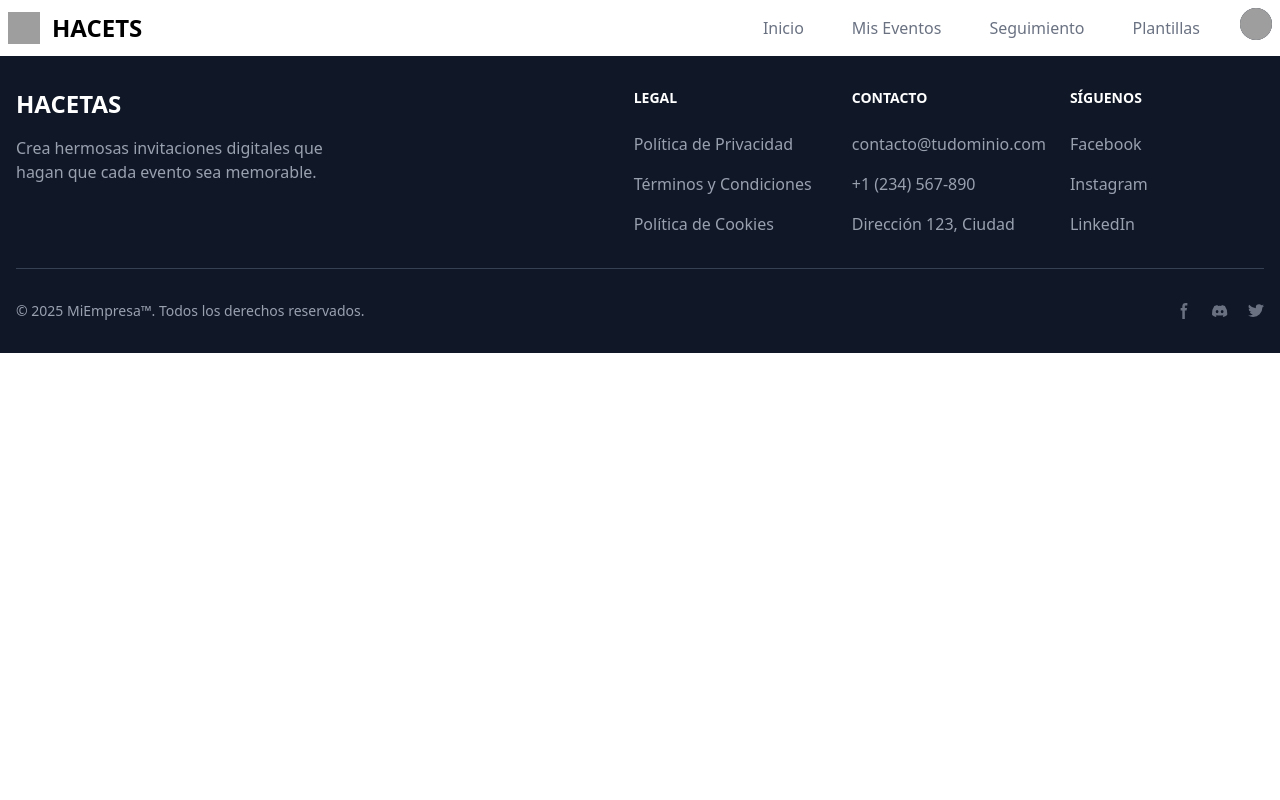
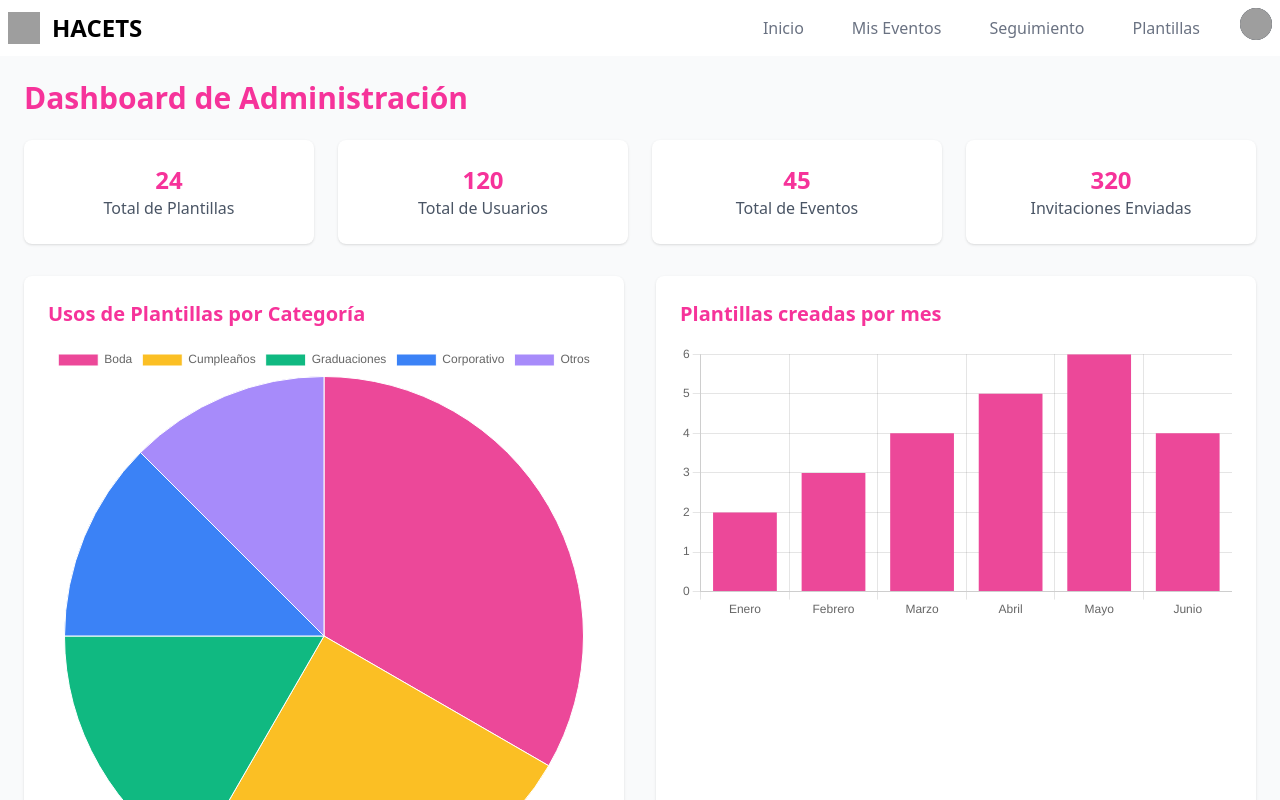
Before and after one commit to YIRIBET/Integradora9B, a React (Vite) app in the folder frontend/: page /admin/home in a window 1280 px wide. Shown: the top 800 px of the page. Built offline with nearby package versions, Linux system fonts and the light colour scheme; grey boxes are pictures that could not be loaded.

Commit message:
[FEAT]: Pantallas del admin añadidas

```diff
--- a/frontend/package.json
+++ b/frontend/package.json
@@ -11,7 +11,9 @@
   },
   "dependencies": {
     "axios": "^1.10.0",
+    "chart.js": "^4.5.0",
     "react": "^19.1.0",
+    "react-chartjs-2": "^5.3.0",
     "react-dnd": "^16.0.1",
     "react-dnd-html5-backend": "^16.0.1",
     "react-dom": "^19.1.0",
--- a/frontend/src/App.jsx
+++ b/frontend/src/App.jsx
@@ -1,21 +1,18 @@
-import { useState } from 'react'
-import reactLogo from './assets/react.svg'
-import viteLogo from '/vite.svg'
 import './App.css'
-import { Routes, Route, Outlet } from 'react-router-dom'
+import { Routes, Route } from 'react-router-dom'
 import Navbar from './Components/Navbar'
 import LandingPage from './Components/LandingPage'
 import Footer from './Components/Footer'
 import Login from './Pages/auth/Login'
 import Registry from './Pages/auth/Registry'
-import Home from './Pages/User/Home'
 import Templates from './Pages/User/Templates'
 import Profile from './Pages/User/Profile'
-import React from 'react'
 import MyEvent from './Pages/User/MyEvents'
 import Traking from './Pages/User/Traking'
 import UserManagement from './Pages/admin/UserManagement'
 import TemplateManagement from './Pages/admin/TemplateManagement'
+import Home from './Pages/user/Home'
+import AdminHome from './Pages/admin/Home'
 
 function App() {
   return (
@@ -30,8 +27,12 @@ function App() {
         <Route path="/profile" element={<Profile />} />
         <Route path="/mis-eventos" element={<MyEvent />} />
         <Route path="/traking" element={<Traking />} />
-        <Route path="/user-management" element={<UserManagement />} />
-        <Route path="/template-management" element={<TemplateManagement />} />
+        <Route path="/admin/user-management" element={<UserManagement />} />
+        <Route
+          path="/admin/template-management"
+          element={<TemplateManagement />}
+        />
+        <Route path="/admin/home" element={<AdminHome />} />
         {/* otras rutas  */}
       </Routes>
       <Footer />
--- /dev/null
+++ b/frontend/src/Pages/admin/Home.jsx
@@ -0,0 +1,142 @@
+import { useEffect, useState } from 'react'
+import { Pie, Bar } from 'react-chartjs-2'
+import {
+  Chart as ChartJS,
+  ArcElement,
+  Tooltip,
+  Legend,
+  CategoryScale,
+  LinearScale,
+  BarElement,
+  Title,
+} from 'chart.js'
+
+ChartJS.register(
+  ArcElement,
+  Tooltip,
+  Legend,
+  CategoryScale,
+  LinearScale,
+  BarElement,
+  Title
+)
+
+function AdminHome() {
+  // Datos mock para el dashboard
+  const [stats, setStats] = useState({
+    totalTemplates: 24,
+    totalUsers: 120,
+    totalEvents: 45,
+    totalInvitations: 320,
+    templatesByCategory: {
+      Boda: 8,
+      Cumpleaños: 6,
+      Graduaciones: 4,
+      Corporativo: 3,
+      Otros: 3,
+    },
+    templatesByMonth: {
+      Enero: 2,
+      Febrero: 3,
+      Marzo: 4,
+      Abril: 5,
+      Mayo: 6,
+      Junio: 4,
+    },
+  })
+
+  // Configuración de la gráfica de pastel
+  const pieData = {
+    labels: Object.keys(stats.templatesByCategory),
+    datasets: [
+      {
+        data: Object.values(stats.templatesByCategory),
+        backgroundColor: [
+          '#ec4899',
+          '#fbbf24',
+          '#10b981',
+          '#3b82f6',
+          '#a78bfa',
+        ],
+        borderWidth: 1,
+      },
+    ],
+  }
+
+  // Configuración de la gráfica de barras
+  const barData = {
+    labels: Object.keys(stats.templatesByMonth),
+    datasets: [
+      {
+        label: 'Plantillas creadas',
+        data: Object.values(stats.templatesByMonth),
+        backgroundColor: '#ec4899',
+      },
+    ],
+  }
+
+  return (
+    <div className="p-6 bg-gray-50 min-h-screen">
+      <h1 className="text-3xl font-bold text-pink-500 mb-6">
+        Dashboard de Administración
+      </h1>
+      {/* Tarjetas de totales */}
+      <div className="grid grid-cols-1 md:grid-cols-4 gap-6 mb-8">
+        <div className="bg-white rounded-lg shadow p-6 text-center">
+          <div className="text-2xl font-bold text-pink-500">
+            {stats.totalTemplates}
+          </div>
+          <div className="text-gray-600">Total de Plantillas</div>
+        </div>
+        <div className="bg-white rounded-lg shadow p-6 text-center">
+          <div className="text-2xl font-bold text-pink-500">
+            {stats.totalUsers}
+          </div>
+          <div className="text-gray-600">Total de Usuarios</div>
+        </div>
+        <div className="bg-white rounded-lg shadow p-6 text-center">
+          <div className="text-2xl font-bold text-pink-500">
+            {stats.totalEvents}
+          </div>
+          <div className="text-gray-600">Total de Eventos</div>
+        </div>
+        <div className="bg-white rounded-lg shadow p-6 text-center">
+          <div className="text-2xl font-bold text-pink-500">
+            {stats.totalInvitations}
+          </div>
+          <div className="text-gray-600">Invitaciones Enviadas</div>
+        </div>
+      </div>
+
+      {/* Gráficas */}
+      <div className="grid grid-cols-1 md:grid-cols-2 gap-8">
+        <div className="bg-white rounded-lg shadow p-6">
+          <h2 className="text-xl font-semibold mb-4 text-pink-500">
+            Usos de Plantillas por Categoría
+          </h2>
+          <Pie data={pieData} />
+        </div>
+        <div className="bg-white rounded-lg shadow p-6">
+          <h2 className="text-xl font-semibold mb-4 text-pink-500">
+            Plantillas creadas por mes
+          </h2>
+          <Bar
+            data={barData}
+            options={{
+              responsive: true,
+              plugins: {
+                legend: { display: false },
+                title: { display: false },
+              },
+              scales: {
+                y: { beginAtZero: true },
+              },
+            }}
+          />
+        </div>
+      </div>
+    </div>
+  )
+}
+
+export default AdminHome
--- a/frontend/src/Pages/auth/Login.jsx
+++ b/frontend/src/Pages/auth/Login.jsx
@@ -17,11 +17,11 @@ function Login() {
       headers: { 'Content-Type': 'application/json' },
       body: JSON.stringify({ email, password }),
     })
-      .then(res => {
+      .then((res) => {
         if (!res.ok) throw new Error('Login failed')
         return res.json()
       })
-      .then(data => {
+      .then((data) => {
         // Guardar el token si lo recibes
         localStorage.setItem('token', data.token)
 
@@ -37,14 +37,14 @@ function Login() {
           navigate('/home')
         })
       })
-      .catch(err => {
+      .catch((err) => {
         // Mostrar alerta de error
         Swal.fire({
           title: 'Error',
           text: 'Correo o contraseña incorrectos',
           icon: 'error',
           confirmButtonText: 'Entendido',
-          confirmButtonColor: '#ec4899'
+          confirmButtonColor: '#ec4899',
         })
         console.error(err)
       })
@@ -88,7 +88,9 @@ function Login() {
           <button
             type="submit"
             disabled={isLoading} // Deshabilitar botón durante carga
-            className={`w-full bg-pink-500 hover:bg-pink-600 text-white py-2 rounded-full transition-all duration-300 ${isLoading ? 'opacity-70 cursor-not-allowed' : ''}`}
+            className={`w-full bg-pink-500 hover:bg-pink-600 text-white py-2 rounded-full transition-all duration-300 ${
+              isLoading ? 'opacity-70 cursor-not-allowed' : ''
+            }`}
           >
             {isLoading ? 'Cargando...' : 'Iniciar sesión'}
           </button>
@@ -96,7 +98,7 @@ function Login() {
         <p className="mt-6 text-center text-gray-500 text-sm">
           ¿No tienes una cuenta?{' '}
           <a
-            href="/register"
+            href="/registry"
             className="text-pink-500 hover:underline font-medium"
           >
             Regístrate aquí
```
Also changed, not shown: 1 other file (tests, documents, lock files or other folders).
